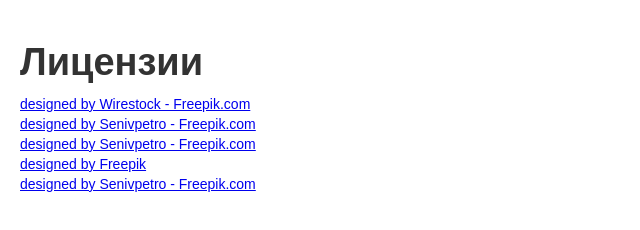
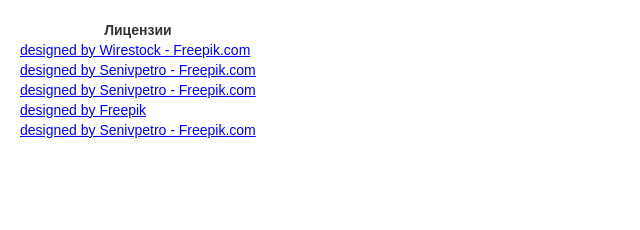
Before and after one commit to V4D1MECHE/polytech_web_lab_3, a plain HTML site: page legal-information.html in a window 1280 px wide. Shown: the whole page, without its empty margins (0-640 px from the left). Drawn offline with nearby package versions, Linux system fonts and the light colour scheme; a script that the page names is missing.

Commit message:
new legal

```diff
--- a/legal-information.html
+++ b/legal-information.html
@@ -20,22 +20,45 @@
     <meta name="theme-color" content="#ffffff">
 
 </head>
-
 <body class="body-2">
-    <h1>Лицензии</h1>
-    <div class="license"><a href="https://www.freepik.com/free-photo/dump-truck-pit-mine_29506167.htm"
-            target="_blank">designed by Wirestock - Freepik.com</a></div>
-    <div class="license"><a
-            href="https://www.freepik.com/free-photo/male-worker-with-bulldozer-sand-quarry_16934290.htm"
-            target="_blank">designed by Senivpetro - Freepik.com</a></div>
-    <div class="license"><a
+    <table>
+    <thead>
+        <tr>
+            <th>Лицензии</th>
+        </tr>
+    </thead>
+    <tbody>
+    <tr>
+        <td>
+            <div class="license"><a href="https://www.freepik.com/free-photo/dump-truck-pit-mine_29506167.htm"
+                target="_blank">designed by Wirestock - Freepik.com</a>
+            </div>
+        </td>
+    </tr>
+    <tr>
+        <td>
+            <div class="license"><a
+                href="https://www.freepik.com/free-photo/male-worker-with-bulldozer-sand-quarry_16934290.htm"
+                target="_blank">designed by Senivpetro - Freepik.com</a>
+            </div>
+        </td>
+    </tr>
+    <tr>
+    <td>
+        <div class="license"><a
             href="https://www.freepik.com/free-photo/male-worker-with-bulldozer-sand-quarry_16934300.htm"
-            target="_blank">designed by Senivpetro - Freepik.com</a></div>
-    <div class="license"><a href="https://www.freepik.com/free-photo/medium-shot-man-holding-laptop_11106667.htm"
-            target="_blank">designed by Freepik</a></div>
-    <div class="license"><a
+            target="_blank">designed by Senivpetro - Freepik.com</a>
+        </div>
+    </td></tr>
+    <tr>
+    <td><div class="license"><a href="https://www.freepik.com/free-photo/medium-shot-man-holding-laptop_11106667.htm"
+            target="_blank">designed by Freepik</a></div></td></tr>
+    <tr><td><div class="license"><a
             href="https://www.freepik.com/free-photo/m-man-engineer-construction-engineering_1126413.htm"
-            target="_blank">designed by Senivpetro - Freepik.com</a></div>
+            target="_blank">designed by Senivpetro - Freepik.com</a></div></td></tr>
+    </tr>
+    </tbody>
+    </table>
     <script src="js/jquery-3.5.1.min.dc5e7f18c8.js?site=bin" type="text/javascript"
         integrity="sha256-9/aliU8dGd2tb6OSsuzixeV4y/faTqgFtohetphbbj0=" crossorigin="anonymous"></script>
     <script src="./src/js/scripts.css" type="text/javascript"></script>
```
